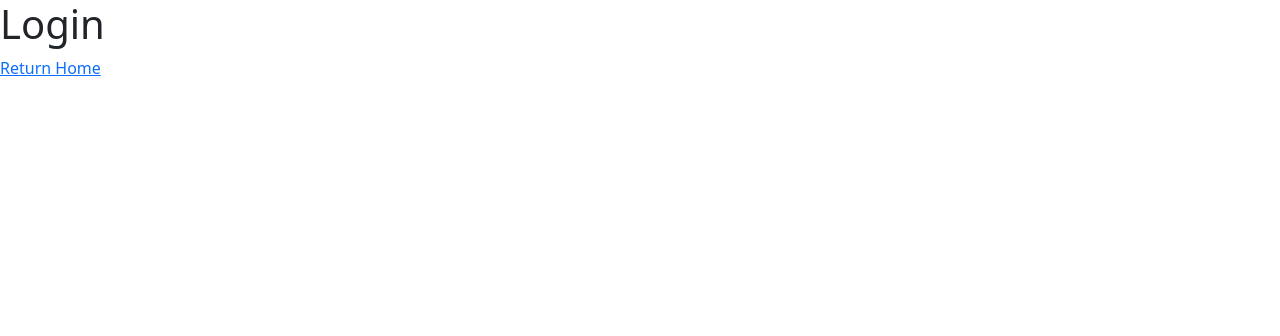
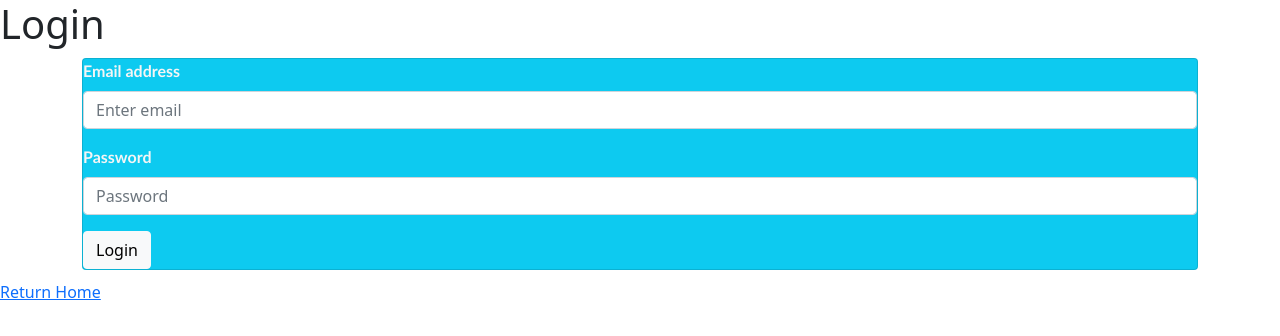
Before and after one commit to parkerjacks/dev_platform_client, a React (Create React App) app: page /login in a window 1280 px wide. Shown: the top 336 px of the page. Built offline with nearby package versions, Linux system fonts and the light colour scheme.

Commit message:
working on login

```diff
--- a/src/components/Login.js
+++ b/src/components/Login.js
@@ -1,13 +1,68 @@
-import React from 'react'
-import {NavLink} from 'react-router-dom'
+import React,{useState} from "react";
+import { NavLink } from "react-router-dom";
+import Container from "react-bootstrap/esm/Container";
+import Form from "react-bootstrap/Form";
+import Button from "react-bootstrap/Button";
+import Card from "react-bootstrap/Card";
 
-const Login = () =>{
-    return(
-        <div>
-            <h1>Login</h1>
-            <NavLink to='/'>Return Home</NavLink>
-        </div>
-    )
-}
+const Login = () => {
+    const [token,setToken] = useState('')
+    const _handleSubmit = (e) =>{
+        e.preventDefault();
+      const data =  {email:e.target.email.value,password:e.target.password.value}
+      fetch("http://localhost:3001/api/login", {
+        method: "POST", // or 'PUT'
+        headers: {
+          "Content-Type": "application/json",
+        },
+        body: JSON.stringify(data),
+      })
+        .then((response) => response.json())
+        .then((data) => {
+          console.log("Message:", data.message)
+          if(data.loggedIn){
+              console.log(data.message,data.accessToken)
+              setToken(data.accessToken)
+
+          }else{
+              console.log('It didnt work')
+          }
+        })
+    }
+  return (
+    <div>
+      <h1>Login</h1>
+      <div className="form">
+        <Container>
+          <Card bg="info">
+            <Form onSubmit={_handleSubmit} >
+              <Form.Group className="mb-3" controlId="formBasicEmail">
+                <Form.Label className="label">Email address</Form.Label>
+                <Form.Control
+                  type="email"
+                  placeholder="Enter email"
+                  name="email"
+                />
+              </Form.Group>
+
+              <Form.Group className="mb-3" controlId="formBasicPassword">
+                <Form.Label className="label">Password</Form.Label>
+                <Form.Control
+                  type="password"
+                  placeholder="Password"
+                  name="password"
+                />
+              </Form.Group>
+              <Button variant="light" type="submit">
+                Login
+              </Button>
+            </Form>
+          </Card>
+        </Container>
+      </div>
+      <NavLink to="/">Return Home</NavLink>
+    </div>
+  );
+};
 
 export default Login;
--- a/src/components/Signup.js
+++ b/src/components/Signup.js
@@ -28,7 +28,7 @@ const Signup = () => {
         console.log("Success:", data.message)
         if(data.created){
             setSignedUp(true);
-            localStorage.setItem('username',e.target.username.value)
+
         }else{
             setMessage(data.message)
         }
--- /dev/null
+++ b/src/styles/Login.css
@@ -0,0 +1,16 @@
+.form{
+    margin:10px;
+}
+.label{
+    font-family: 'Gill Sans', 'Gill Sans MT', Calibri, 'Trebuchet MS', sans-serif;
+    color:#f5f5f5;
+    font-weight: bold;
+}
+.error{
+    color:red;
+    font-weight: bold;
+    font-size: x-large;
+    display:flex;
+    justify-content: center;
+
+}
```
